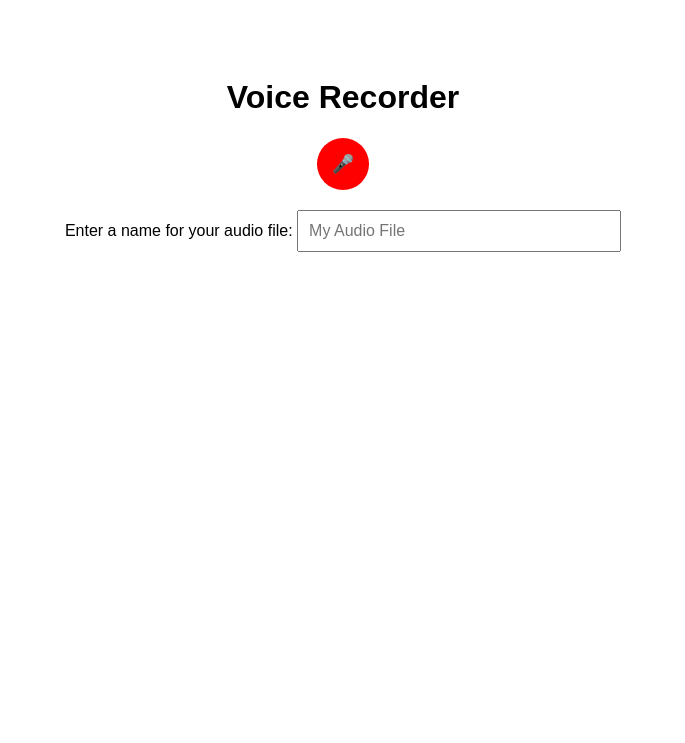
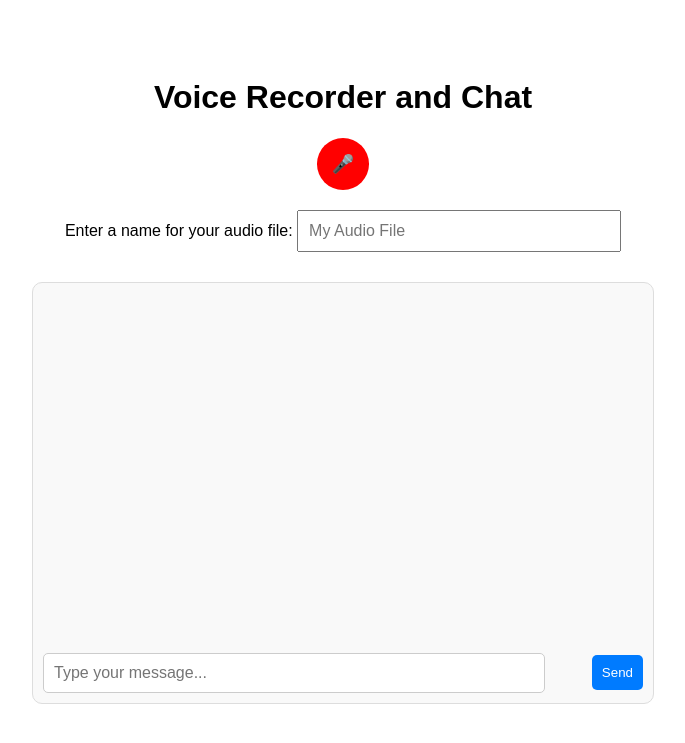
Before and after one commit to kanta8864/conversational-agents-project, a Flask app: page / in a window 1280 px wide. Shown: the top 743 px of the page, without its empty margins (297-982 px from the left). Run offline with Flask 3, Linux system fonts and the light colour scheme.

Commit message:
conversationall agents

```diff
--- a/binge-buddy/src/binge_buddy/front_end.py
+++ b/binge-buddy/src/binge_buddy/front_end.py
@@ -1,31 +1,66 @@
 import flask
+from flask import Flask, request, jsonify, render_template
 import os
 
+from binge_buddy.conversational_agent import ConversationalAgent
+from binge_buddy.message import Message
+from binge_buddy.message_log import MessageLog
+from binge_buddy.ollama import OllamaLLM
+
 # Set up the Flask app
-app = flask.Flask(__name__)
+app = Flask(__name__)
+
+# Initialize global agent and message log (persistent across requests)
+llm = OllamaLLM()
+message_log = MessageLog(user_id="user", session_id="session")
+conversational_agent = ConversationalAgent(llm, message_log)
 
 
-@app.route('/')
+@app.route("/")
 def index():
-    return flask.render_template('front_end.html')
+    return render_template("front_end.html")
 
 
-@app.route('/upload', methods=['POST'])
+@app.route("/send_message", methods=["POST"])
+def handle_user_message():
+    """Handles incoming user messages and returns agent responses."""
+    data = request.get_json()
+
+    if "message" not in data:
+        return jsonify({"error": "No message provided"}), 400
+
+    user_message = data["message"]
+    print(f"User message received: {user_message}")
+
+    # Create a Message object for the user input
+    user_message_obj = Message(
+        role="user", content=user_message, user_id="user", session_id="session"
+    )
+    message_log.add_message(user_message_obj)
+
+    # Use the globally initialized agent to generate a response
+    response = conversational_agent.run()
+    print(f"Agent response: {response}")
+
+    return jsonify({"response": response})
+
+
+@app.route("/upload", methods=["POST"])
 def upload_audio():
-    if 'audio' not in flask.request.files:
+    if "audio" not in request.files:
         return "No audio file uploaded", 400
-    else:
-        audio_file = flask.request.files['audio']
-        filename = audio_file.filename
-        # Save the audio file with the custom name provided by the user
-        audio_file.save(os.path.join("../../audio", filename))
 
-        return "Audio uploaded successfully", 200
+    audio_file = request.files["audio"]
+    filename = audio_file.filename
+    # Save the audio file with the custom name provided by the user
+    audio_file.save(os.path.join("../../audio", filename))
 
+    return "Audio uploaded successfully", 200
 
 
 def run_flask():
-    app.run(port=5000, host='0.0.0.0', debug=True)
+    app.run(port=5000, host="0.0.0.0", debug=True)
+
 
 if __name__ == "__main__":
     run_flask()
--- a/binge-buddy/src/binge_buddy/templates/front_end.html
+++ b/binge-buddy/src/binge_buddy/templates/front_end.html
@@ -3,7 +3,7 @@
     <head>
         <meta charset="UTF-8">
         <meta name="viewport" content="width=device-width, initial-scale=1.0">
-    <title>Voice Recorder</title>
+        <title>Voice Recorder and Chat</title>
         <style>
         body {
             font-family: Arial, sans-serif;
@@ -42,17 +42,106 @@
             font-size: 16px;
             width: 300px;
         }
+        /* Chat interface styling */
+        .chat-container {
+            margin-top: 30px;
+            width: 100%;
+            max-width: 600px;
+            margin-left: auto;
+            margin-right: auto;
+            border: 1px solid #ddd;
+            padding: 10px;
+            background-color: #f9f9f9;
+            border-radius: 10px;
+            height: 400px; /* Increased height */
+            display: flex;
+            flex-direction: column;
+        }
+        .messages {
+            max-height: 350px; /* Limit the message container height */
+            overflow-y: auto;
+            margin-bottom: 20px;
+            flex-grow: 1; /* Allow messages to take up available space */
+            display: flex;
+            flex-direction: column;
+            align-items: flex-start; /* Align all child elements to the left by default */
+        }
+
+        .messages p {
+            margin: 5px 0;
+            padding: 10px;
+            border-radius: 10px;
+            max-width: 60%; /* Limit the width of the message bubbles */
+            word-wrap: break-word; /* Ensure long words don't overflow */
+        }
+
+        .user-msg {
+            text-align: left;
+            background-color: #d1e7ff;
+            align-self: flex-start; /* Align to the left */
+        }
+
+        .agent-msg {
+            text-align: left;
+            background-color: #e8e8e8;
+            align-self: flex-end; /* Align to the right */
+        }
+
+        .chat-input-container {
+            display: flex;
+            justify-content: space-between;
+            align-items: center;
+            width: 100%;  /* Ensure the container uses the full available width */
+        }
+
+        .chat-input-container input {
+            padding: 10px;
+            font-size: 16px;
+            border-radius: 5px;
+            border: 1px solid #ccc;
+            flex-grow: 1;  /* Allow input field to expand based on content */
+            max-width: 80%;  /* Prevent it from growing too large */
+            min-width: 120px; /* Minimum width for the input field */
+        }
+
+        .chat-input-container button {
+            padding: 10px;
+            background-color: #007bff;
+            color: white;
+            border: none;
+            border-radius: 5px;
+            cursor: pointer;
+            margin-left: 10px;  /* Add some space between the input and button */
+        }
+
+        .chat-input-container button:disabled {
+            background-color: #ccc;
+        }
+
     </style>
     </head>
     <body>
-    <h1>Voice Recorder</h1>
+        <h1>Voice Recorder and Chat</h1>
+
+        <!-- Voice Recorder Section -->
         <button id="recordBtn" class="record-btn">🎤</button>
         <div class="audio-container" id="audioContainer"></div>
         <div class="input-container">
             <label for="fileName">Enter a name for your audio file:</label>
             <input type="text" id="fileName" placeholder="My Audio File">
         </div>
-    <button id="uploadBtn" class="upload-btn" style="display:none;">Upload Audio</button>
+        <button id="uploadBtn" class="upload-btn" style="display:none;">Upload
+            Audio</button>
+
+        <!-- Chat Interface Section -->
+        <div class="chat-container">
+            <div class="messages" id="messages"></div>
+            <div class="chat-input-container">
+                <input type="text" id="userMessage"
+                    placeholder="Type your message..." disabled />
+                <button id="sendMessageBtn" disabled>Send</button>
+            </div>
+        </div>
 
         <script>
         let mediaRecorder;
@@ -105,6 +194,45 @@
                 alert("Failed to upload audio.");
             }
         });
+
+        // Chat Section Logic
+        let isMessageBeingSent = false;
+
+        document.getElementById("sendMessageBtn").addEventListener("click", async function() {
+            const userMessage = document.getElementById("userMessage").value;
+            if (!userMessage || isMessageBeingSent) return;
+
+            // Display user message in the chat
+            const messagesContainer = document.getElementById("messages");
+            messagesContainer.innerHTML += `<p class="user-msg">${userMessage}</p>`;
+            document.getElementById("userMessage").value = ''; // Clear the input field
+            isMessageBeingSent = true;
+            document.getElementById("sendMessageBtn").disabled = true;
+            document.getElementById("userMessage").disabled = true;
+
+            // Send message to the backend via POST request
+            const response = await fetch("/send_message", {
+                method: "POST",
+                headers: {
+                    "Content-Type": "application/json"
+                },
+                body: JSON.stringify({ message: userMessage })
+            });
+            const response_text = await response.json()
+            console.log(response_text)
+
+            // Display agent response in the chat
+            messagesContainer.innerHTML += `<p class="agent-msg">${response_text.response}</p>`;
+            isMessageBeingSent = false;
+            document.getElementById("sendMessageBtn").disabled = false;
+            document.getElementById("userMessage").disabled = false;
+        });
+
+        // Enable the input and send button after the page loads
+        window.onload = () => {
+            document.getElementById("userMessage").disabled = false;
+            document.getElementById("sendMessageBtn").disabled = false;
+        };
     </script>
     </body>
 </html>
```
Lines whose indentation alone changed are shown as unchanged.
